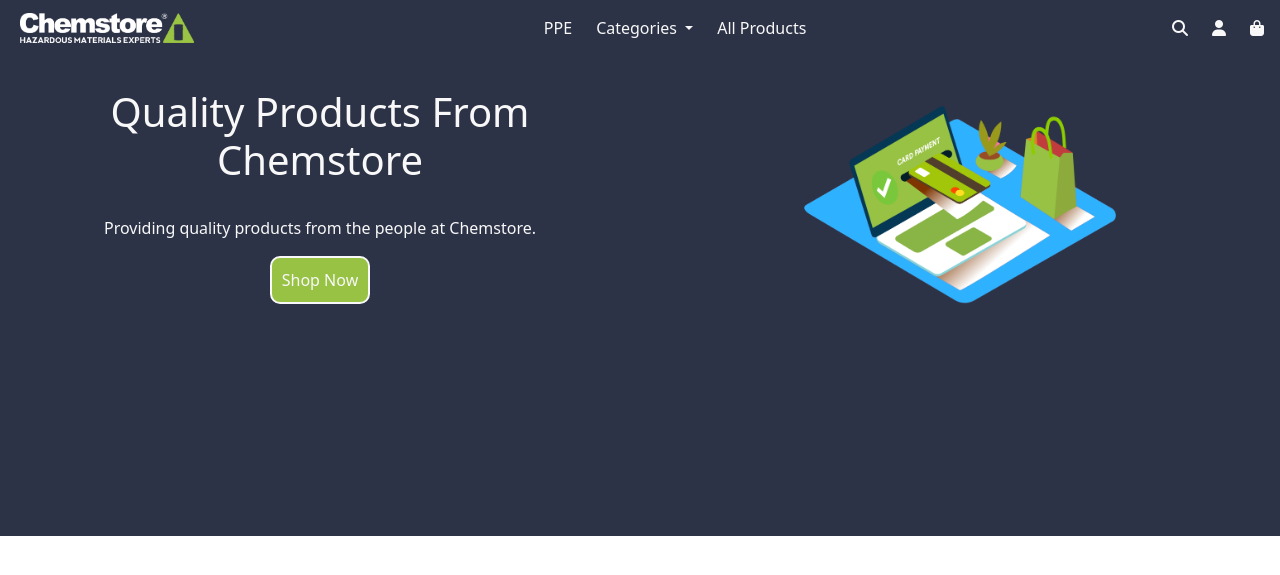
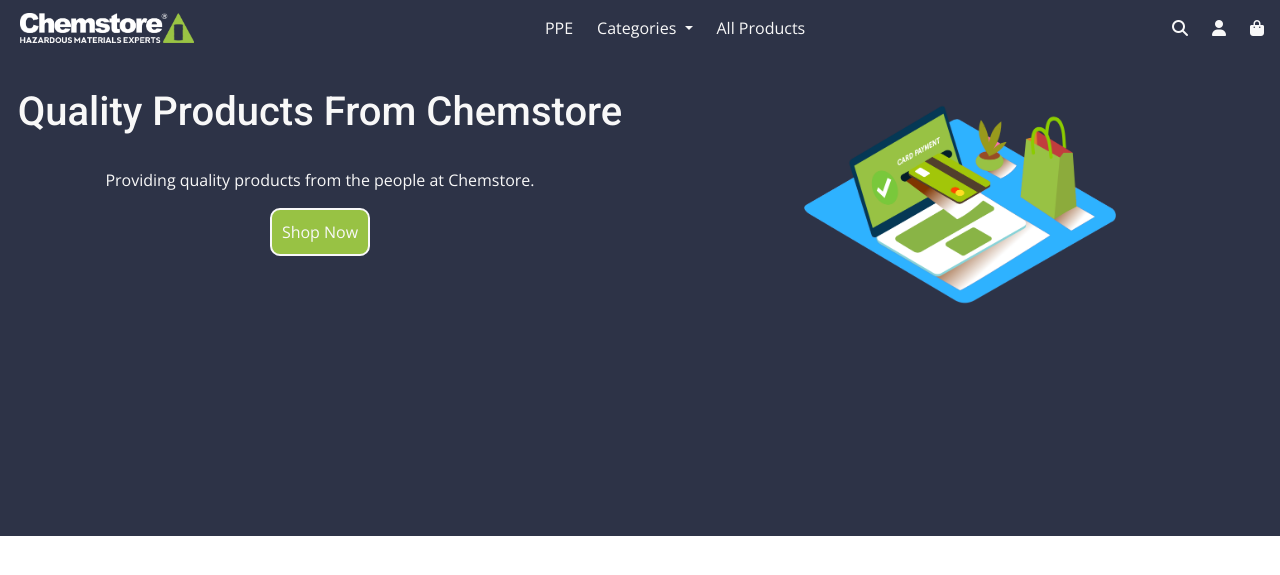
Before and after one commit to JamieT966/project-portfolio-5, a Django app: page / in a window 1280 px wide. Shown: the top 575 px of the page. Run offline with Django 3.2, Linux system fonts and the light colour scheme; some libraries are stand-ins or nearby versions.

Commit message:
added Roboto and Open Sans fonts to project

```diff
--- a/static/css/style.css
+++ b/static/css/style.css
@@ -1,3 +1,5 @@
+@import url('https://fonts.googleapis.com/css2?family=Open+Sans:wght@300;400;500;600;700;800&family=Roboto:wght@300;400;500;700;900&display=swap');
+
 :root {
     --chem-navy: #2d3347;
     --chem-green: #98c244;
@@ -6,13 +8,19 @@
     --chem-white: #f8f8f8;
 }
 
+body {
+    font-family: "Open Sans", sans-serif;
+    color: var(--chem-white);
+}
+
 * {
     margin: 0;
     padding: 0;
     box-sizing: border-box;
 }
 
-h1, h2, h3, h4, h5, h6, p {
+h1, h2, h3, h4, h5, h6{
+    font-family: "Roboto", sans-serif;
     color: var(--chem-white);
 }
 
```
